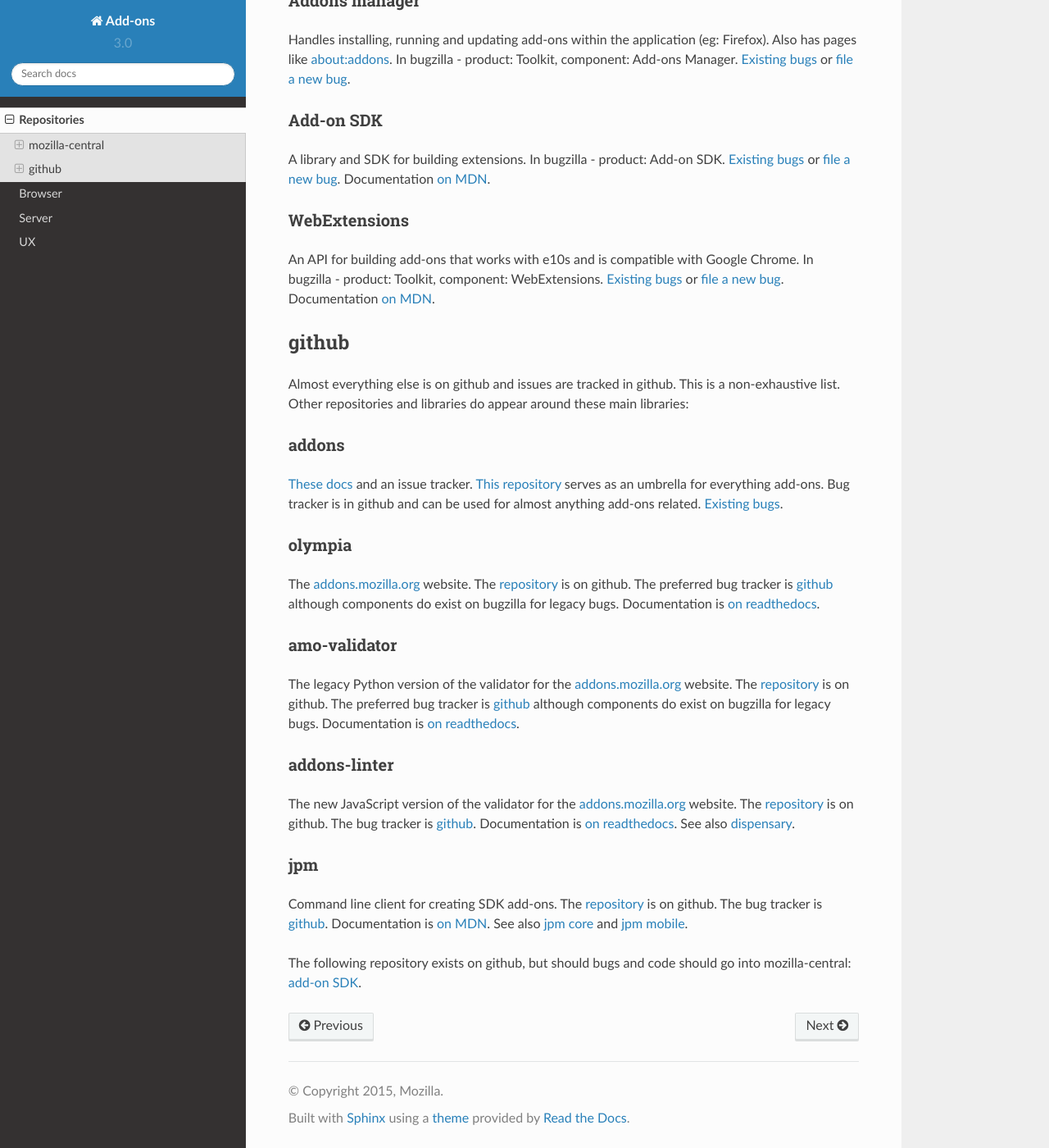
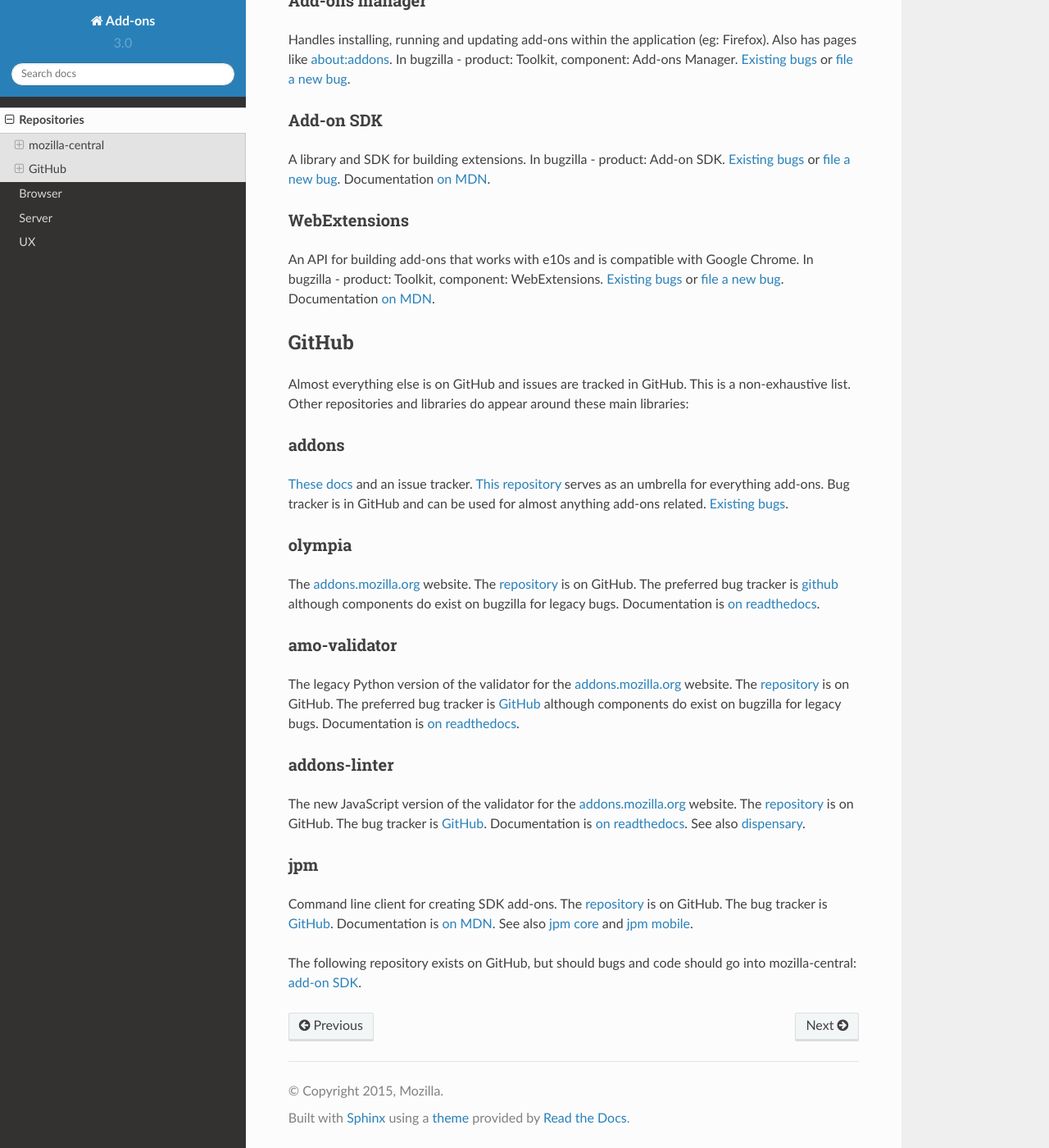
Before and after one commit to mozilla/addons, a Sphinx documentation site: the page built from docs/repositories.rst, in a window 1280 px wide and 1400 px high, scrolled down 301 px. Shown: the whole window at 82% size. Built offline with Sphinx 7.4.7 and the Read the Docs theme 2.0.0, drawn with Linux system fonts in a browser that asks for light colours; some of the changed lines change nothing that is shown; some of the changed text lies outside the part shown.

Commit message:
feedback and explicit fixes

```diff
--- a/docs/repositories.rst
+++ b/docs/repositories.rst
@@ -4,44 +4,44 @@
 mozilla-central
 ---------------
 
-Browser code is maintained in the mozilla-central. This includes several areas, related to addons. All of the following bug trackers are in Bugzilla:
+Browser code is maintained in mozilla-central. This includes several areas related to add-ons. All of the following bug trackers are in Bugzilla:
 
-Addons manager
-~~~~~~~~~~~~~~
-Handles installing, running and updating add-ons within the application (eg: Firefox). Also has pages like about:addons. In bugzilla - product: Toolkit, component: Add-ons Manager. `Existing bugs <https://bugzilla.mozilla.org/buglist.cgi?bug_status=UNCONFIRMED&bug_status=NEW&bug_status=ASSIGNED&bug_status=REOPENED&component=Add-ons%20Manager&product=Toolkit>`_ or `file a new bug <https://bugzilla.mozilla.org/enter_bug.cgi?product=Toolkit&component=Add-ons%20Manager>`_.
+Add-ons manager
+~~~~~~~~~~~~~~~
+Handles installing, running and updating add-ons within the application (eg: Firefox). Also has pages like about:addons. In bugzilla - product: Toolkit, component: Add-ons Manager. `Existing bugs <https://bugzilla.mozilla.org/buglist.cgi?bug_status=UNCONFIRMED&bug_status=NEW&bug_status=ASSIGNED&bug_status=REOPENED&component=Add-ons%20Manager&product=Toolkit>`__ or `file a new bug <https://bugzilla.mozilla.org/enter_bug.cgi?product=Toolkit&component=Add-ons%20Manager>`__.
 
 Add-on SDK
 ~~~~~~~~~~
-A library and SDK for building extensions. In bugzilla - product: Add-on SDK. `Existing bugs <https://bugzilla.mozilla.org/buglist.cgi?&bug_status=UNCONFIRMED&bug_status=NEW&bug_status=ASSIGNED&bug_status=REOPENED&product=Add-on%20SDK>`_ or `file a new bug <https://bugzilla.mozilla.org/enter_bug.cgi?product=Add-on%20SDK>`_. Documentation `on MDN <https://developer.mozilla.org/en-US/Add-ons/SDK>`_.
+A library and SDK for building extensions. In bugzilla - product: Add-on SDK. `Existing bugs <https://bugzilla.mozilla.org/buglist.cgi?&bug_status=UNCONFIRMED&bug_status=NEW&bug_status=ASSIGNED&bug_status=REOPENED&product=Add-on%20SDK>`__ or `file a new bug <https://bugzilla.mozilla.org/enter_bug.cgi?product=Add-on%20SDK>`__. Documentation `on MDN <https://developer.mozilla.org/en-US/Add-ons/SDK>`__.
 
 WebExtensions
 ~~~~~~~~~~~~~
 An API for building add-ons that works with e10s and is compatible with Google Chrome. In bugzilla - product: Toolkit, component: WebExtensions. `Existing bugs <https://bugzilla.mozilla.org/buglist.cgi?bug_status=UNCONFIRMED&bug_status=NEW&bug_status=ASSIGNED&bug_status=REOPENED&component=WebExtensions&product=Toolkit>`_ or `file a new bug <https://bugzilla.mozilla.org/enter_bug.cgi?product=Toolkit&component=WebExtensions>`_. Documentation `on MDN <https://developer.mozilla.org/en-US/Add-ons/WebExtensions/>`_.
 
-github
+GitHub
 ------
 
-Almost everything else is on github and issues are tracked in github. This is a non-exhaustive list. Other repositories and libraries do appear around these main libraries:
+Almost everything else is on GitHub and issues are tracked in GitHub. This is a non-exhaustive list. Other repositories and libraries do appear around these main libraries:
 
 addons
 ~~~~~~
-`These docs <https://addons.readthedocs.org>`_ and an issue tracker. `This repository <https://github.com/mozilla/addons>`_ serves as an umbrella for everything add-ons.
-Bug tracker is in github and can be used for almost anything add-ons related. `Existing bugs <https://github.com/mozilla/addons/issues/>`_.
+`These docs <https://addons.readthedocs.org>`__ and an issue tracker. `This repository <https://github.com/mozilla/addons>`__ serves as an umbrella for everything add-ons.
+Bug tracker is in GitHub and can be used for almost anything add-ons related. `Existing bugs <https://github.com/mozilla/addons/issues/>`__.
 
 olympia
 ~~~~~~~
-The `addons.mozilla.org <https://addons.mozilla.org>`_ website. The `repository <https://github.com/mozilla/olympia>`_ is on github. The preferred bug tracker is `github <https://github.com/mozilla/olympia/issues/>`_ although components do exist on bugzilla for legacy bugs. Documentation is `on readthedocs <https://olympia.readthedocs.org>`_.
+The `addons.mozilla.org <https://addons.mozilla.org>`__ website. The `repository <https://github.com/mozilla/olympia>`_ is on GitHub. The preferred bug tracker is `github <https://GitHub.com/mozilla/olympia/issues/>`__ although components do exist on bugzilla for legacy bugs. Documentation is `on readthedocs <https://olympia.readthedocs.org>`__.
 
 amo-validator
 ~~~~~~~~~~~~~
-The legacy Python version of the validator for the `addons.mozilla.org <https://addons.mozilla.org>`_ website. The `repository <https://github.com/mozilla/amo-validator>`_ is on github. The preferred bug tracker is `github <https://github.com/mozilla/amo-validator/issues/>`_ although components do exist on bugzilla for legacy bugs. Documentation is `on readthedocs <https://olympia.readthedocs.org>`_.
+The legacy Python version of the validator for the `addons.mozilla.org <https://addons.mozilla.org>`__ website. The `repository <https://github.com/mozilla/amo-validator>`__ is on GitHub. The preferred bug tracker is `GitHub <https://github.com/mozilla/amo-validator/issues/>`__ although components do exist on bugzilla for legacy bugs. Documentation is `on readthedocs <https://olympia.readthedocs.org>`__.
 
 addons-linter
 ~~~~~~~~~~~~~
-The new JavaScript version of the validator for the `addons.mozilla.org <https://addons.mozilla.org>`_ website. The `repository <https://github.com/mozilla/addons-linter>`_ is on github. The bug tracker is `github <https://github.com/mozilla/addons-linter/issues/>`_. Documentation is `on readthedocs <https://olympia.readthedocs.org>`_. See also `dispensary <https://github.com/mozilla/dispensary>`_.
+The new JavaScript version of the validator for the `addons.mozilla.org <https://addons.mozilla.org>`__ website. The `repository <https://github.com/mozilla/addons-linter>`__ is on GitHub. The bug tracker is `GitHub <https://github.com/mozilla/addons-linter/issues/>`__. Documentation is `on readthedocs <https://olympia.readthedocs.org>`__. See also `dispensary <https://github.com/mozilla/dispensary>`__.
 
 jpm
 ~~~
-Command line client for creating SDK add-ons. The `repository <https://github.com/mozilla-jetpack/jpm>`_ is on github. The bug tracker is `github <https://github.com/mozilla-jetpack/jpm/issues/>`_. Documentation is `on MDN <https://developer.mozilla.org/en-US/Add-ons/SDK/Tutorials/Getting_Started_%28jpm%29>`_. See also `jpm core <https://github.com/mozilla-jetpack/jpm-core>`_ and `jpm mobile <https://github.com/mozilla-jetpack/jpm-mobile>`_.
+Command line client for creating SDK add-ons. The `repository <https://github.com/mozilla-jetpack/jpm>`__ is on GitHub. The bug tracker is `GitHub <https://github.com/mozilla-jetpack/jpm/issues/>`__. Documentation is `on MDN <https://developer.mozilla.org/en-US/Add-ons/SDK/Tutorials/Getting_Started_%28jpm%29>`__. See also `jpm core <https://github.com/mozilla-jetpack/jpm-core>`__ and `jpm mobile <https://github.com/mozilla-jetpack/jpm-mobile>`__.
 
-The following repository exists on github, but should bugs and code should go into mozilla-central: `add-on SDK <https://github.com/mozilla/addon-sdk>`_.
+The following repository exists on GitHub, but should bugs and code should go into mozilla-central: `add-on SDK <https://github.com/mozilla/addon-sdk>`__.
```
